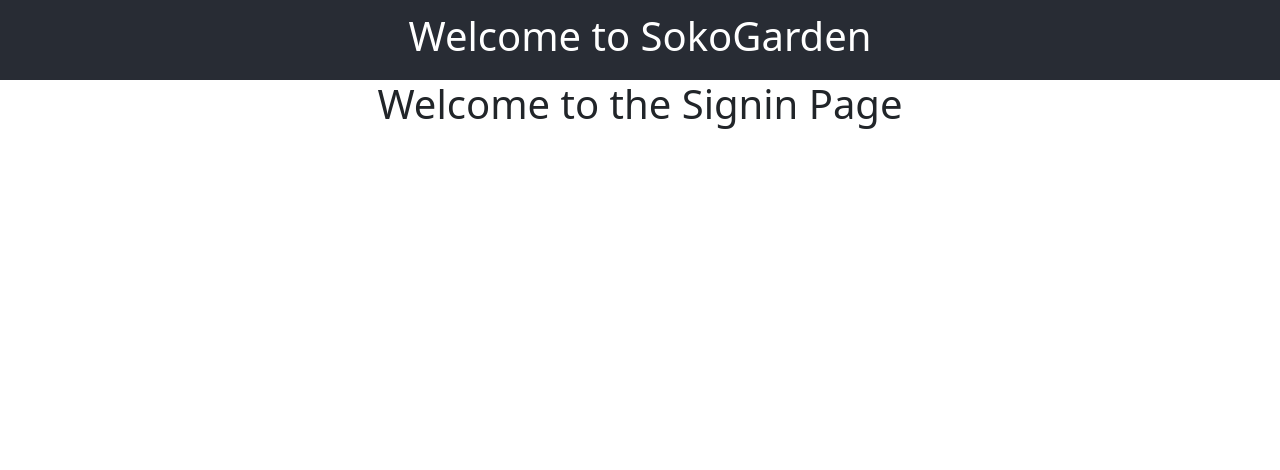
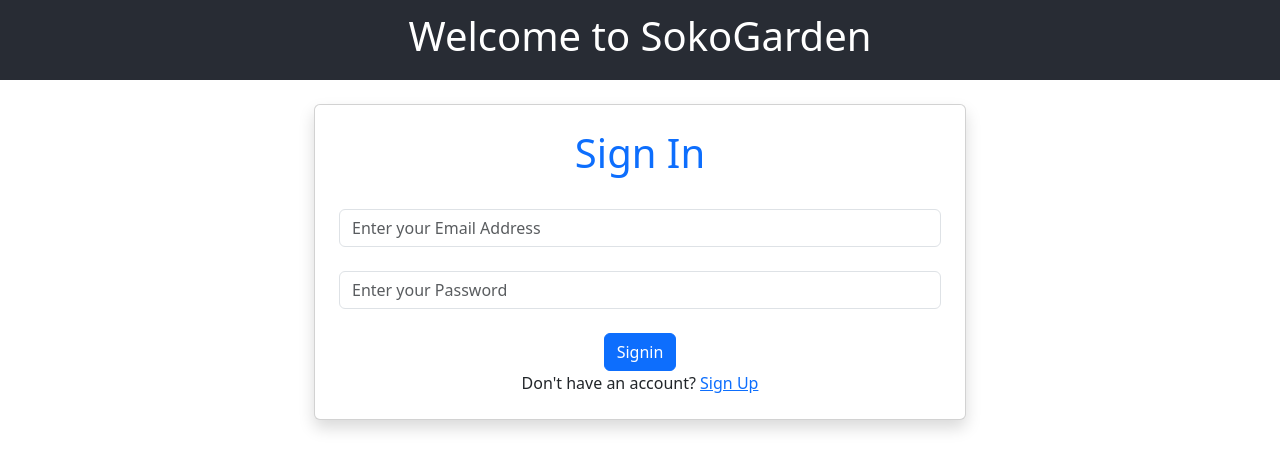
Before and after one commit to Isaac-Maloba/sokogardenapp, a React (Create React App) app: page /signin in a window 1280 px wide. Shown: the top 470 px of the page. Built offline with nearby package versions, Linux system fonts and the light colour scheme.

Commit message:
updated code

```diff
--- a/public/index.html
+++ b/public/index.html
@@ -24,7 +24,7 @@
       work correctly both with client-side routing and a non-root public URL.
       Learn how to configure a non-root public URL by running `npm run build`.
     -->
-    <title>React App</title>
+    <title>SokoGarden</title>
   </head>
   <body>
     <noscript>You need to enable JavaScript to run this app.</noscript>
--- a/src/components/Signin.jsx
+++ b/src/components/Signin.jsx
@@ -1,9 +1,91 @@
-import React from 'react'
+import axios from 'axios';
+import React, { useState } from 'react'
+import { Link, useNavigate } from 'react-router-dom';
 
 const Signin = () => {
+  // Define the two hooks for capturing/storing the user's input
+  const [email, setEmail] = useState("");
+  const [password, setPassword] = useState("");
+
+  // Declare the three additional hooks
+  const [loading, setLoading] = useState("");
+  const [success, setSuccess] = useState("");
+  const [error, setError] = useState("");
+
+  // Below is the hook to redirect us to another page on successful login
+  const navigate = useNavigate()
+
+  // Below is the function to handle the sign in action
+  const handlesubmit = async (e) => {
+    // Prevent the site form reloading
+    e.preventDefault()
+    // Update the loading hook with a message
+    setLoading("You are being signed in. Kindly be patient...")
+
+    try{
+      // Create a formData object that will hold the email and the password
+      const formdata = new FormData()
+      // Insert/append the email and the password on the formData created
+      formdata.append("email", email);
+      formdata.append("password", password);
+      // Interact with axios for the response
+      const response = await axios.post("https://maloba.alwaysdata.net/api/signin", formdata);
+      // Set the loading hook back to default
+      setLoading("");
+      // Check whether the user exists as part of your response
+      if(response.data.user){
+        // If user is there, definitely the details entered during the signin are correct
+        // setSuccess("Login Successful")
+        // If login is successful, the the user nbe redirected to another page
+        navigate("/")
+      }
+      else{
+        // If user is not found, that means the credentials entered on the form are incorrect
+        setError("Login Failed. Countercheck your credentials and try again")
+      }
+    }
+    catch(error) {
+      // Set laoding back to default
+      setLoading("");
+      //Update the error hook with a message
+      setError("Something went wrong. Please try again")
+    }
+  }
+
   return (
-    <div>
-        <h1>Welcome to the Signin Page</h1>
+    <div className='row justify-content-center mt-4'>
+        <div className="col-md-6 card shadow p-4">
+          <h1 className='text-primary'>Sign In</h1>
+          <h5 className='text-info'>{loading}</h5>
+          <h5 className="text-success">{success}</h5>
+          <h5 className="text-danger">{error}</h5>
+
+          <form onSubmit={handlesubmit}>
+            <input type="email"
+            placeholder='Enter your Email Address'
+            className='form-control'
+            required
+            value={email}
+            onChange={(e) => setEmail(e.target.value)}/> <br />
+
+            {/* {email} */}
+
+            <input type="password"
+            placeholder='Enter your Password'
+            className='form-control'
+            required
+            value={password}
+            onChange={(e) => setPassword(e.target.value)}/> <br />
+
+            {/* {password} */}
+
+            <input type="submit"
+            value="Signin"
+            className='btn btn-primary'/> <br />
+
+            Don't have an account? <Link to={'/signup'}>Sign Up</Link>
+          </form>
+        </div>
     </div>
   )
 }
--- a/src/components/Signup.jsx
+++ b/src/components/Signup.jsx
@@ -42,6 +42,10 @@
             setPassword("");
             setPhoneNumber("");
 
+             setTimeout(() => {
+                setSuccess("");
+             },5000);
+
         }
         catch(error){
             // Set loading back to default
@@ -55,9 +59,9 @@
     <div className='row justify-content-center mt-4'>
         <div className="card col-md-6 shadow p-4">
             <h1 className='text-primary'>Sign Up</h1>
-            <h5 className="text-warning-emphasis">{loading}</h5>
-            <h3 className="text-success">{success}</h3>
-            <h4 className="text-danger">{error}</h4>
+            <h5 className="text-info">{loading}</h5>
+            <h5 className="text-success">{success}</h5>
+            <h5 className="text-danger">{error}</h5>
 
             <form onSubmit={handleSubmit}>
                 <input type="text" placeholder='Enter your Username' className='form-control'
```
